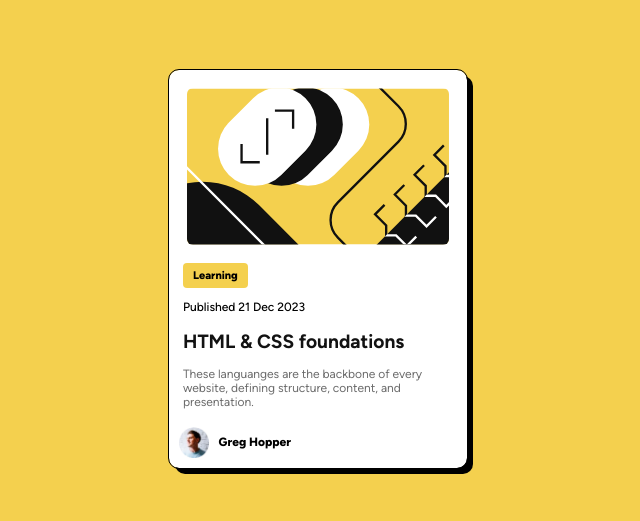
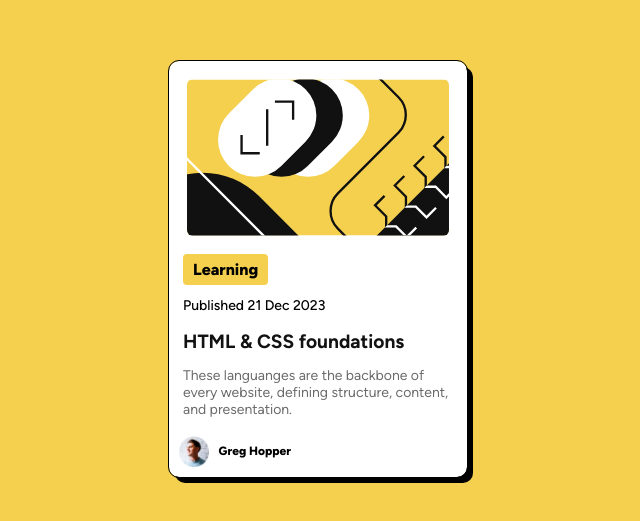
Before and after one commit to NagatsuAkiza/frontend-mentor, a plain HTML site: page blog-preview-card/index.html in a window 1280 px wide. Shown: the part 131-652 px from the top of the page, without its empty margins (322-962 px from the left). Drawn offline with Linux system fonts and the light colour scheme.

Commit message:
task 2 done fix

```diff
--- a/blog-preview-card/style.css
+++ b/blog-preview-card/style.css
@@ -46,7 +46,7 @@ main {
 }
 
 .content p {
-  font-size: 12px;
+  font-size: 14px;
   color: hsl(0, 0%, 42%);
   padding: 14px 0px;
   width: 270px;
@@ -57,13 +57,13 @@ main {
   padding: 6px 10px;
   margin: 10px 0px 0px 4px;
   border-radius: 4px;
-  font-size: 11px;
+  font-size: 16px;
   font-weight: 800;
 }
 
 .pspan {
   margin: 8px 0px;
-  font-size: 12px;
+  font-size: 14px;
   font-weight: 500;
 }
 
```
